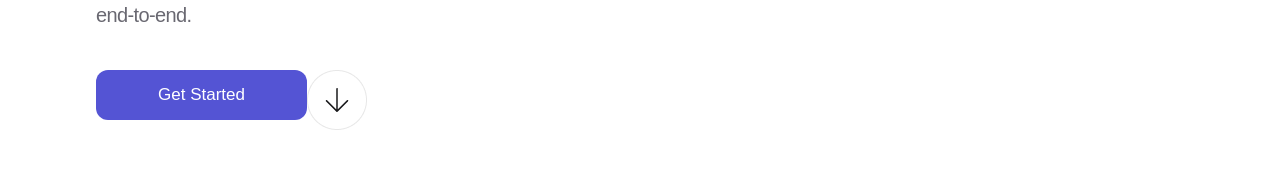
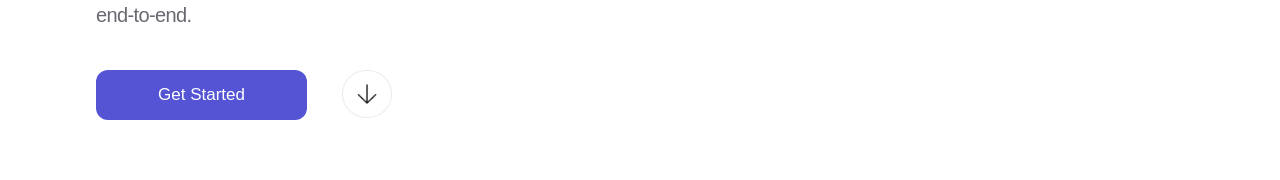
Before and after one commit to sefeoluwa/globe-landing-page, a React (Vite) app: page / in a window 1280 px wide. Shown: the part 569-749 px from the top of the page. Built offline with nearby package versions, Linux system fonts and the light colour scheme; some icons are missing; a web font is replaced by a local one.

Commit message:
alignment for arrow

```diff
--- a/src/components/Hero.jsx
+++ b/src/components/Hero.jsx
@@ -15,7 +15,7 @@ function Hero() {
         <div className="start pl-[2.5vw] mt-10 flex">
           <button className='w-[211px] h-[50px] bg-[#5454D4] text-white rounded-xl text-[17px]'>Get Started</button>
 
-          <img src={downArrow} alt="" />
+          <img src={downArrow} alt="navigate to buttom" className='ml-[35px] pb-3 cursor-pointer w-[50px] h-[60px]'/>
 
         </div>
 
```
